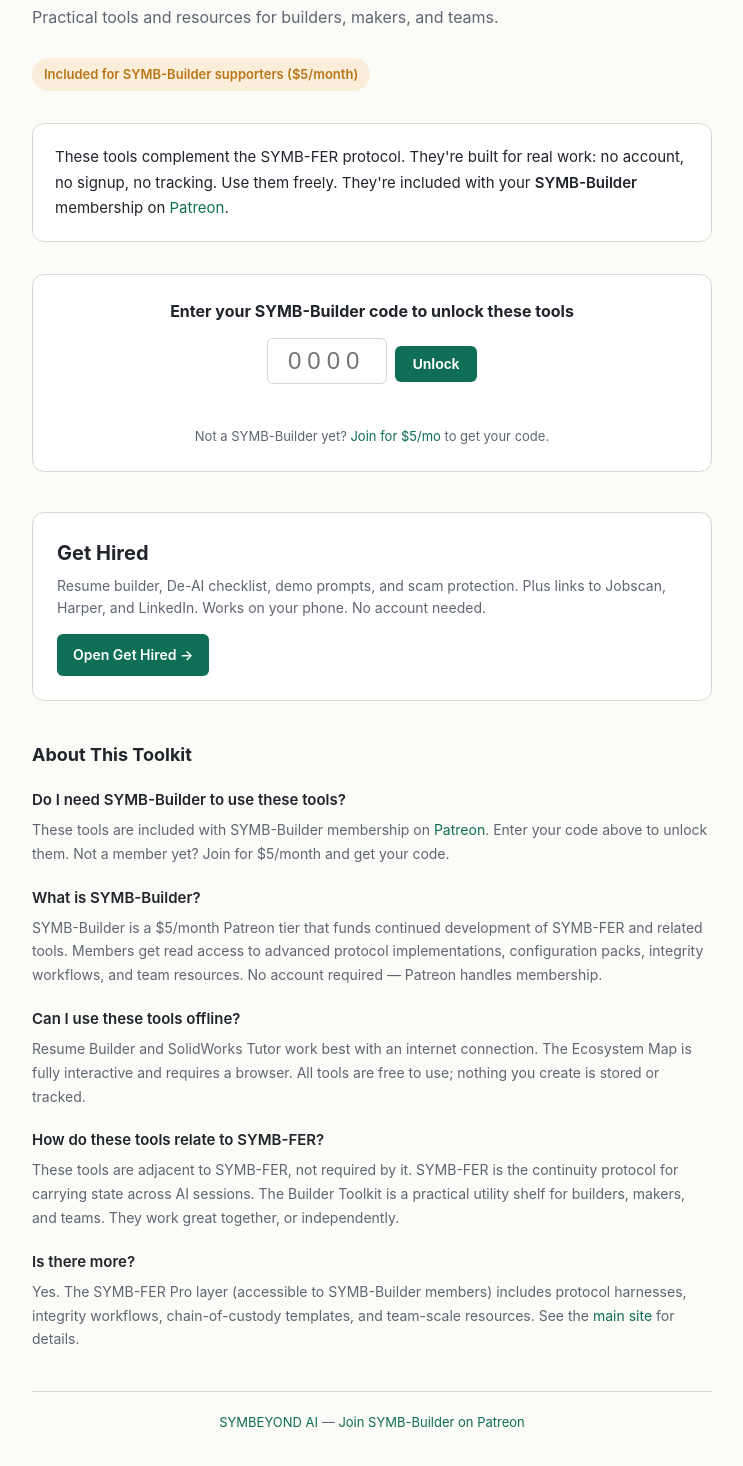
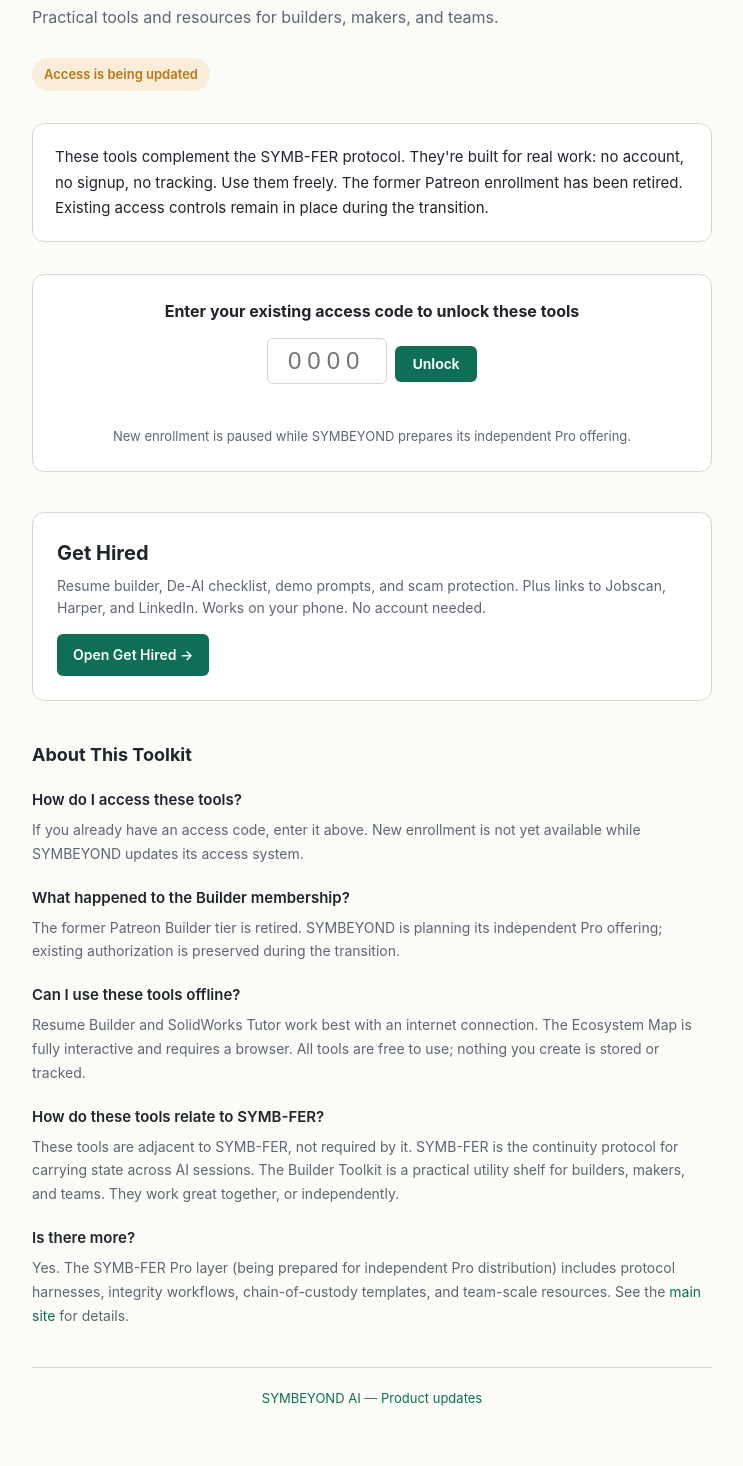
Before and after one commit to SYMBEYOND/symbeyond_website, a website: page builder-toolkit.html in a window 1280 px wide. Shown: the part 108-1574 px from the top of the page, without its empty margins (268-1011 px from the left). Drawn offline with Linux system fonts and the light colour scheme.

Commit message:
website: retire Patreon enrollment copy while preserving access gates (#8)
* docs: retire Patreon enrollment copy without changing access gates

* docs: retire Patreon enrollment copy without changing access gates

* docs: retire Patreon enrollment copy without changing access gates

* docs: retire Patreon enrollment copy without changing access gates

```diff
--- a/builder-toolkit.html
+++ b/builder-toolkit.html
@@ -114,11 +114,11 @@
   <header class="site">
     <h1>Builder Toolkit</h1>
     <p class="sub">Practical tools and resources for builders, makers, and teams.</p>
-    <span class="badge">Included for SYMB-Builder supporters ($5/month)</span>
+    <span class="badge">Access is being updated</span>
   </header>
 
   <div class="intro">
-    <p>These tools complement the SYMB-FER protocol. They're built for real work: no account, no signup, no tracking. Use them freely. They're included with your <strong>SYMB-Builder</strong> membership on <a href="https://www.patreon.com/16163910/join" target="_blank">Patreon</a>.</p>
+    <p>These tools complement the SYMB-FER protocol. They're built for real work: no account, no signup, no tracking. Use them freely. The former Patreon enrollment has been retired. Existing access controls remain in place during the transition.</p>
   </div>
 
   <div class="tools-grid">
@@ -163,13 +163,13 @@
     <h2>About This Toolkit</h2>
 
     <div class="faq-item">
-      <div class="faq-q">Do I need SYMB-Builder to use these tools?</div>
-      <div class="faq-a">These tools are included with SYMB-Builder membership on <a href="https://www.patreon.com/16163910/join" target="_blank">Patreon</a>. Enter your code above to unlock them. Not a member yet? Join for $5/month and get your code.</div>
+      <div class="faq-q">How do I access these tools?</div>
+      <div class="faq-a">If you already have an access code, enter it above. New enrollment is not yet available while SYMBEYOND updates its access system.</div>
     </div>
 
     <div class="faq-item">
-      <div class="faq-q">What is SYMB-Builder?</div>
-      <div class="faq-a">SYMB-Builder is a $5/month Patreon tier that funds continued development of SYMB-FER and related tools. Members get read access to advanced protocol implementations, configuration packs, integrity workflows, and team resources. No account required — Patreon handles membership.</div>
+      <div class="faq-q">What happened to the Builder membership?</div>
+      <div class="faq-a">The former Patreon Builder tier is retired. SYMBEYOND is planning its independent Pro offering; existing authorization is preserved during the transition.</div>
     </div>
 
     <div class="faq-item">
@@ -184,12 +184,12 @@
 
     <div class="faq-item">
       <div class="faq-q">Is there more?</div>
-      <div class="faq-a">Yes. The SYMB-FER Pro layer (accessible to SYMB-Builder members) includes protocol harnesses, integrity workflows, chain-of-custody templates, and team-scale resources. See the <a href="/" target="_blank">main site</a> for details.</div>
+      <div class="faq-a">Yes. The SYMB-FER Pro layer (being prepared for independent Pro distribution) includes protocol harnesses, integrity workflows, chain-of-custody templates, and team-scale resources. See the <a href="/" target="_blank">main site</a> for details.</div>
     </div>
   </div>
 
   <footer class="site">
-    <p><a href="https://symbeyond.ai" target="_blank">SYMBEYOND AI</a> — <a href="https://www.patreon.com/16163910/join" target="_blank">Join SYMB-Builder on Patreon</a></p>
+    <p><a href="https://symbeyond.ai" target="_blank">SYMBEYOND AI</a> — <a href="https://symbeyond.ai">Product updates</a></p>
   </footer>
 </div>
 
@@ -204,11 +204,11 @@
   var gate = document.createElement('div');
   gate.className = 'bt-gate';
   gate.innerHTML =
-    '<p class="bt-gate-title">Enter your SYMB-Builder code to unlock these tools</p>' +
+    '<p class="bt-gate-title">Enter your existing access code to unlock these tools</p>' +
     '<input class="bt-gate-input" type="text" inputmode="numeric" maxlength="4" placeholder="0000" autocomplete="off">' +
     '<button class="bt-gate-btn">Unlock</button>' +
     '<p class="bt-gate-msg"></p>' +
-    '<p class="bt-gate-help">Not a SYMB-Builder yet? <a href="https://www.patreon.com/SYMBEYOND" target="_blank">Join for $5/mo</a> to get your code.</p>';
+    '<p class="bt-gate-help">New enrollment is paused while SYMBEYOND prepares its independent Pro offering.</p>';
 
   grid.style.display = 'none';
   grid.parentNode.insertBefore(gate, grid);
```
Also changed, not shown: boss.html (+5 -5 lines), ecosystem.html (+1 -1 lines), threshold.html (+7 -7 lines).
